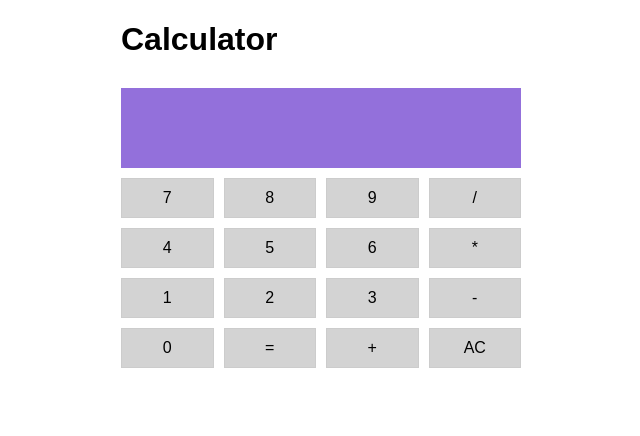
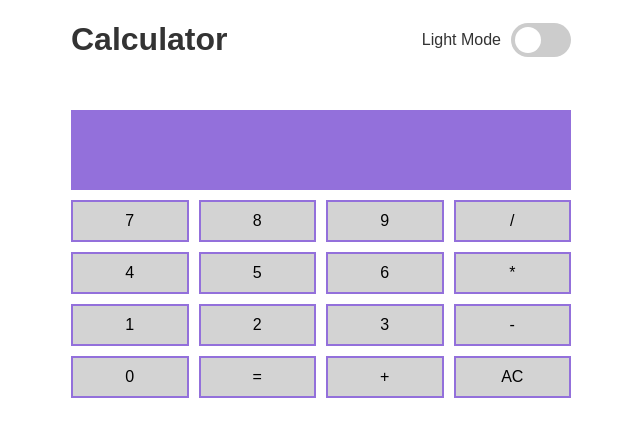
Before and after one commit to VIJAYADASS/Calculator, a React (Create React App) app: page / in a window 1280 px wide. Shown: the top 436 px of the page, without its empty margins (319-959 px from the left). Built offline with nearby package versions, Linux system fonts and the light colour scheme.

Commit message:
Added the Toggle switch

```diff
--- a/src/App.css
+++ b/src/App.css
@@ -1,48 +1,15 @@
-/* .App {
-  text-align: center;
-}
-
-.App-logo {
-  height: 40vmin;
-  pointer-events: none;
-}
-
-@media (prefers-reduced-motion: no-preference) {
-  .App-logo {
-    animation: App-logo-spin infinite 20s linear;
-  }
-}
-
-.App-header {
-  background-color: #282c34;
-  min-height: 100vh;
-  display: flex;
-  flex-direction: column;
-  align-items: center;
-  justify-content: center;
-  font-size: calc(10px + 2vmin);
-  color: white;
-}
-
-.App-link {
-  color: #61dafb;
-}
-
-@keyframes App-logo-spin {
-  from {
-    transform: rotate(0deg);
-  }
-  to {
-    transform: rotate(360deg);
-  }
-} */
-
 
 .calculator {
-  max-width: 400px;
+  max-width: 500px;
   margin: auto;
   font-family: 'Arial', sans-serif;
 
+}
+.header {
+  display: flex;
+  justify-content: space-between;
+  align-items: center;
+  margin-bottom: 20px;
 }
 
 .display {
@@ -57,7 +24,8 @@
 }
 
 .result {
-  color: #666;
+  color: white;
+  font-size: 1.5em;
 }
 
 .buttons {
@@ -72,7 +40,7 @@ button {
   padding: 10px;
   font-size: 1em;
   cursor: pointer;
-  border: 1px solid #ccc;
+  border: 2px solid mediumpurple;
   background-color:lightgray;
 }
 
@@ -80,6 +48,89 @@ button:active {
   background-color:cornsilk;
 }
 
+
+
+/* ToggleSwitch.css */
+
+.toggle-switch {
+  display: flex;
+  align-items: center;
+
+}
+
+.mode-label {
+  margin-right: 10px;
+}
+
+.switch {
+  position: relative;
+  display: inline-block;
+  width: 60px;
+  height: 34px;
+}
+
+.switch input {
+  opacity: 0;
+  width: 0;
+  height: 0;
+}
+
+.slider {
+  position: absolute;
+  cursor: pointer;
+  top: 0;
+  left: 0;
+  right: 0;
+  bottom: 0;
+  background-color: #ccc;
+  -webkit-transition: 0.4s;
+  transition: 0.4s;
+  border-radius: 34px;
+
+}
+
+.slider:before {
+  position: absolute;
+  content: '';
+  height: 26px;
+  width: 26px;
+  left: 4px;
+  bottom: 4px;
+  background-color: white;
+  -webkit-transition: 0.4s;
+  transition: 0.4s;
+  border-radius: 50%;
+}
+
+input:checked + .slider {
+  background-color: #2196f3;
+}
+
+input:focus + .slider {
+  box-shadow: 0 0 1px #2196f3;
+}
+
+input:checked + .slider:before {
+  -webkit-transform: translateX(26px);
+  -ms-transform: translateX(26px);
+  transform: translateX(26px);
+}
+
+/* Dark Mode */
+.dark-mode {
+  background-color: #333;
+  color: #fff;
+  --result-color: white;
+}
+
+/* Light Mode */
+.light-mode {
+  background-color: #fff;
+  color: #333;
+  --result-color: black;
+}
+
+/*Media Query Both calculator and Toggle switch*/
 @media (max-width: 600px) {
   .calculator {
     max-width: 80%;
@@ -90,4 +141,14 @@ button:active {
 
   }
 
+  .header {
+    flex-direction: row;
+    align-items: flex-start;
+
+  }
+
+  .toggle-switch {
+    margin-top: 20px;
+  }
+
 }
--- a/src/App.js
+++ b/src/App.js
@@ -1,11 +1,13 @@
 import React from 'react'
 import Calculator from './Components/Calculator'
 import './App.css'
+// import ToggleSwitch from './Components/Toggle'
 
 function App() {
   return (
     <div>
        <Calculator />
+       {/* <ToggleSwitch /> */}
     </div>
   )
 }
--- a/src/Components/Calculator.js
+++ b/src/Components/Calculator.js
@@ -1,8 +1,22 @@
-import React, { useState } from 'react'
+import React, { useState, useEffect } from 'react'
 import { evaluate } from 'mathjs';
 function Calculator() {
     const [input, setInput]= useState("");
     const [result, setResult]= useState("");
+    const [isDarkMode, setIsDarkMode] = useState(false);
+
+    useEffect(() => {
+        applyMode();
+      }, [isDarkMode]);
+
+      const applyMode = () => {
+        document.body.className = isDarkMode ? 'dark-mode' : 'light-mode';
+      };
+
+      const handleToggle = () => {
+        setIsDarkMode(!isDarkMode);
+      };
+
 
     const handleclick = (value) =>{
         if (value === '=') {
@@ -20,8 +34,18 @@ function Calculator() {
     }
 
   return (
+
     <div className='calculator'>
-        <h1>Calculator</h1>
+         <div className="header">
+                <h1>Calculator</h1>
+                <div className="toggle-switch">
+                    <span className="mode-label">{isDarkMode ? 'Dark Mode' : 'Light Mode'}</span>
+                    <label className="switch">
+                        <input type="checkbox" onChange={handleToggle} checked={isDarkMode} />
+                        <span className="slider round"></span>
+                    </label>
+                </div>
+            </div>
         <div className='display'>
             <div className='input'>{input}</div>
             <div className='result'>{result}</div>
```
